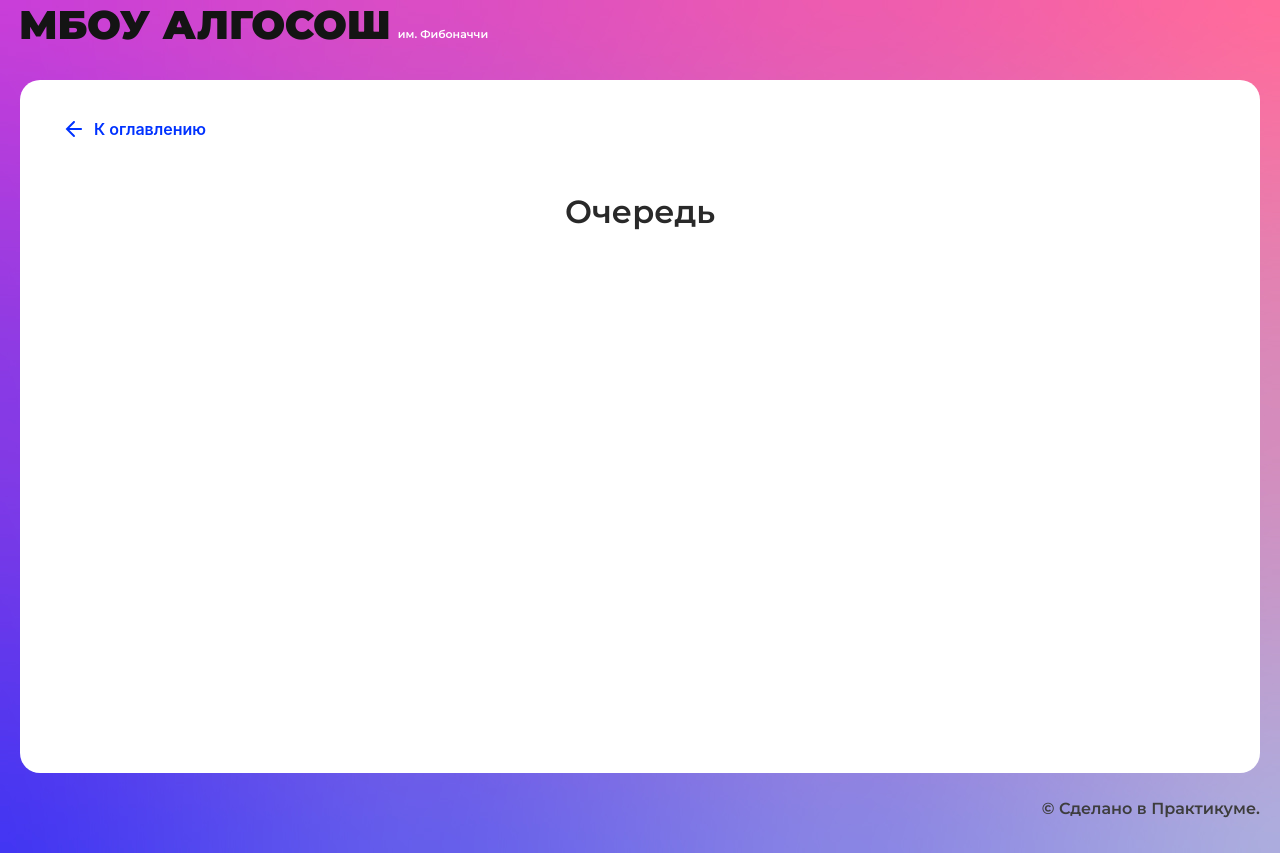
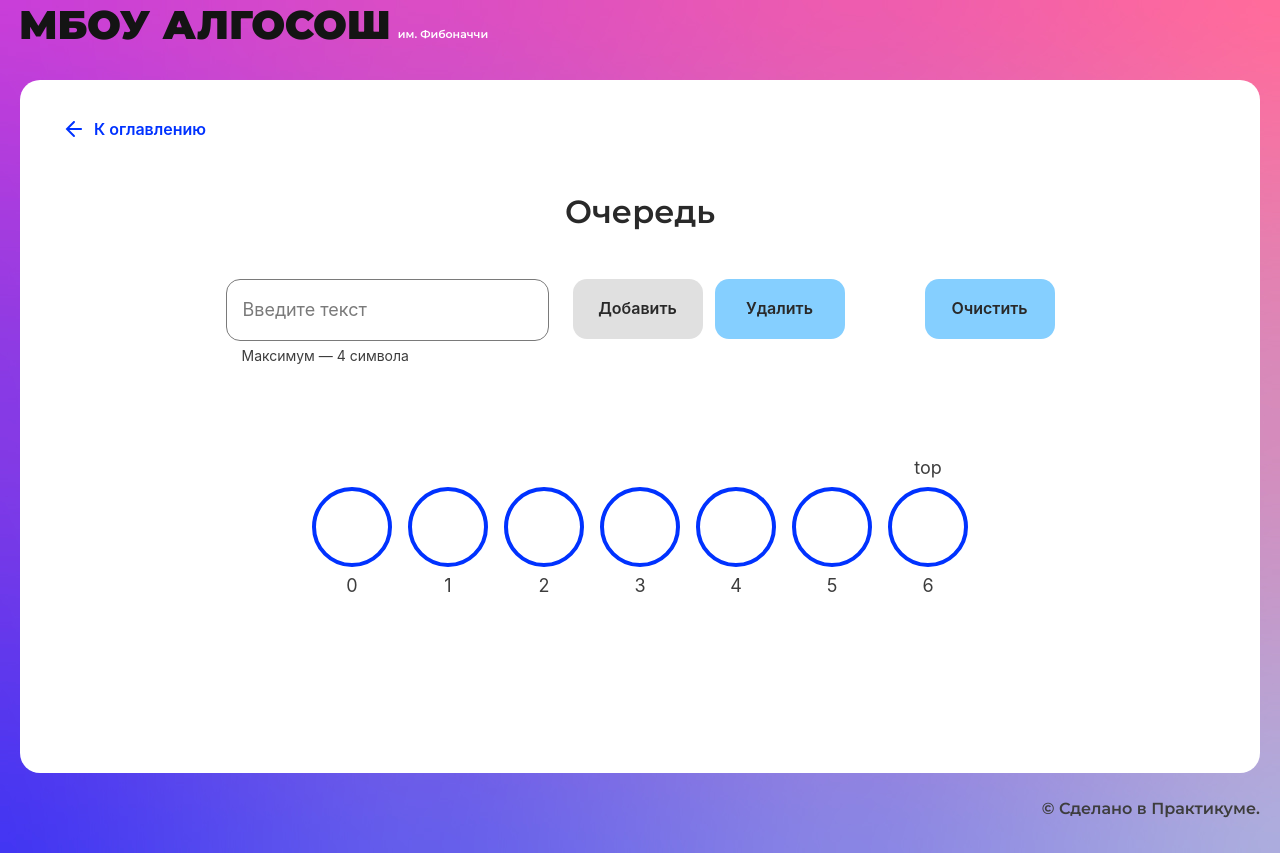
Before and after one commit to millennial404/algososh, a React (Create React App) app: page /queue in a window 1280 px wide. Built offline with nearby package versions, Linux system fonts and the light colour scheme.

Commit message:
feat: queue-page

```diff
--- a/src/components/queue-page/queue-page.tsx
+++ b/src/components/queue-page/queue-page.tsx
@@ -1,10 +1,72 @@
-import React from "react";
-import { SolutionLayout } from "../ui/solution-layout/solution-layout";
+import React, {useState} from "react";
+import {SolutionLayout} from "../ui/solution-layout/solution-layout";
+import styles from "../stack-page/stack-page.module.css";
+import {Input} from "../ui/input/input";
+import {Button} from "../ui/button/button";
+import {Circle} from "../ui/circle/circle";
+import {ElementStates} from "../../types/element-states";
+import {useForm} from "../../hooks/useForm";
+import {DELAY_IN_MS} from "../../constants/delays";
 
 export const QueuePage: React.FC = () => {
-  return (
-    <SolutionLayout title="Очередь">
+    const delay = (ms: number | undefined) => new Promise((resolve) => setTimeout(resolve, ms));
+    const {values, handleChange, setValues} = useForm({});
+    const [arrayChars, setArrayChars] = useState<(string | number)[]>(['','','','','','','']);
+    const [lighting, setLighting] = useState<number | null>(null);
+    const add = async (e: React.FormEvent) => {
+        let newChars: (string | number)[] = [...arrayChars];
+        newChars.push(values.value)
+        setArrayChars([...newChars]);
+        const target = e.target as HTMLFormElement;
+        target.reset();
+        setValues({value: ''})
+        setLighting(newChars.length - 1)
+        await delay(DELAY_IN_MS);
+        setLighting(null)
 
-    </SolutionLayout>
-  );
+    }
+    const del = async () => {
+        let newChars: (string | number)[] = [...arrayChars];
+        setLighting(newChars.length - 1)
+        await delay(DELAY_IN_MS);
+        setLighting(null)
+        newChars.pop()
+        setArrayChars([...newChars]);
+        setValues({value: ''})
+    }
+    const clear = () => {
+        setArrayChars([]);
+    }
+    const handleSubmit = (evt: React.FormEvent) => {
+        evt.preventDefault();
+        if (values.value && values.value !== '') {
+            add(evt);
+        }
+    }
+    console.log(values)
+    return (
+        <SolutionLayout title="Очередь">
+            <div className={styles.wrapper}>
+                <form className={styles.form} onSubmit={handleSubmit}>
+                    <Input name={'value'} extraClass={'mr-6'} maxLength={4} isLimitText={true}
+                           onChange={handleChange}/>
+                    <Button extraClass={`ml-6`} disabled={!(values.value && values.value !== '')} text={'Добавить'}
+                            type={'submit'}/>
+                    <Button onClick={del} disabled={arrayChars.length === 0} extraClass={`ml-6`} text={'Удалить'}
+                            type={'button'}/>
+                    <Button onClick={clear} disabled={arrayChars.length === 0} extraClass={`ml-40`} text={'Очистить'}
+                            type={'button'}/>
+                </form>
+                <ul className={styles.vizualization}>
+                    {arrayChars?.map((item: string | number, index: number) => <li key={index}>
+                        <Circle
+                            head={index === arrayChars.length - 1 ? 'top' : null}
+                            state={lighting === index ? ElementStates.Changing : ElementStates.Default}
+                            letter={`${item}`}
+                            index={index}
+                        /></li>)}
+                </ul>
+            </div>
+        </SolutionLayout>
+    );
 };
--- a/src/components/stack-page/stack-page.tsx
+++ b/src/components/stack-page/stack-page.tsx
@@ -50,9 +50,9 @@ export const StackPage: React.FC = () => {
                 <form className={styles.form} onSubmit={handleSubmit}>
                     <Input name={'value'} extraClass={'mr-6'} maxLength={4} isLimitText={true}
                            onChange={handleChange}/>
-                    <Button extraClass={`ml-6`} text={'Добавить'} type={'submit'}/>
-                    <Button onClick={del} extraClass={`ml-6`} text={'Удалить'} type={'button'}/>
-                    <Button onClick={clear} extraClass={`ml-40`} text={'Очистить'} type={'button'}/>
+                    <Button extraClass={`ml-6`} disabled={!(values.value && values.value !== '')} text={'Добавить'} type={'submit'}/>
+                    <Button onClick={del} disabled={arrayChars.length === 0} extraClass={`ml-6`} text={'Удалить'} type={'button'}/>
+                    <Button onClick={clear} disabled={arrayChars.length === 0} extraClass={`ml-40`} text={'Очистить'} type={'button'}/>
                 </form>
                 <ul className={styles.vizualization}>
                     {arrayChars?.map((item: string | number, index: number) => <li key={index}>
```
